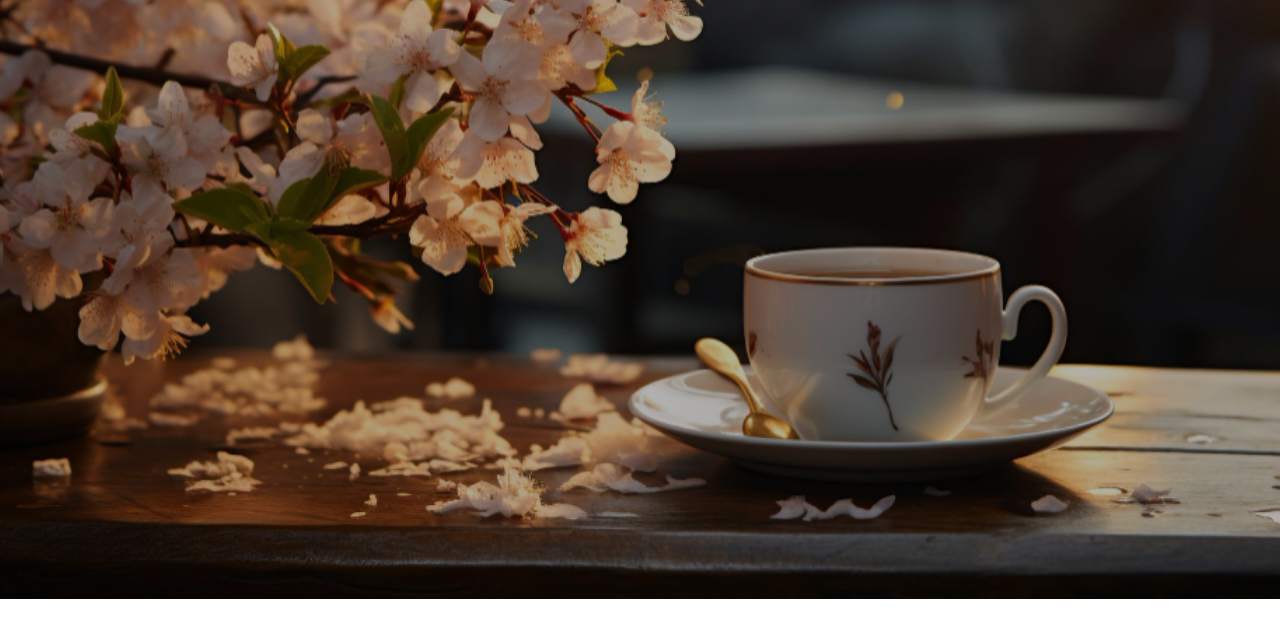
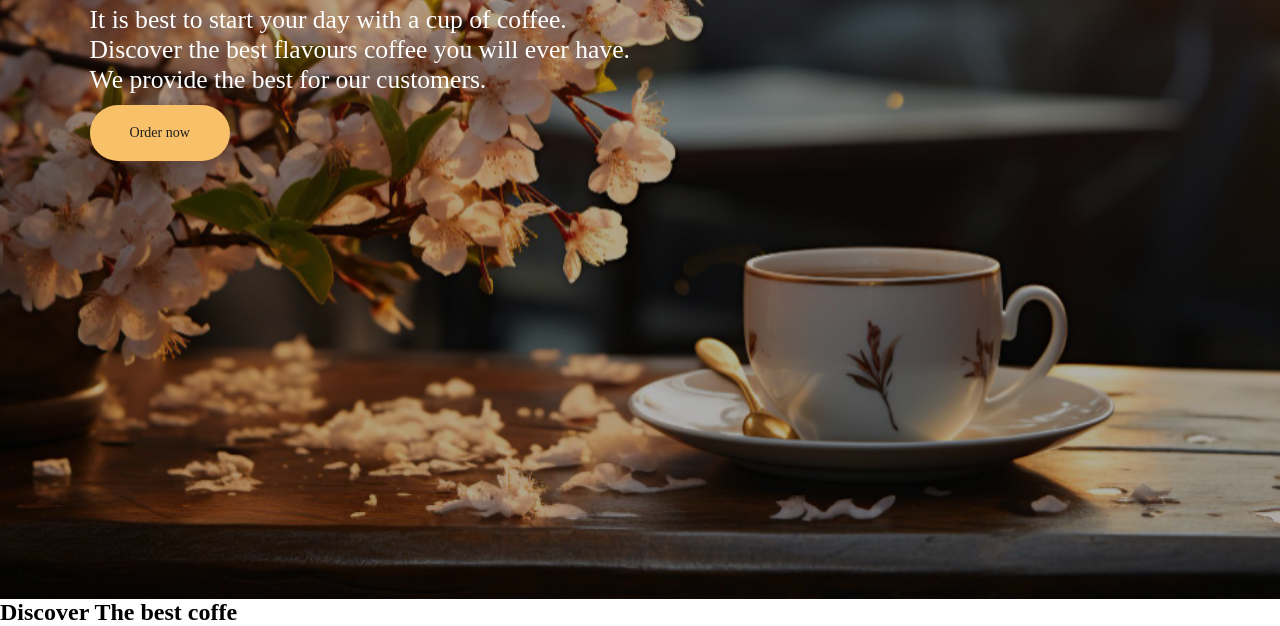
Before and after one commit to LaurentKadeko22/sip-n-splatter-cafe, a plain HTML site: page index.html in a window 1280 px wide. Shown: the part 201-827 px from the top of the page. Before the commit the page ends 800 px from the top, so only its background shows below. Drawn offline with Linux system fonts and the light colour scheme.

Commit message:
The hero section is done

```diff
--- a/assets/css/style.css
+++ b/assets/css/style.css
@@ -50,6 +50,37 @@ nav{
   text-transform: uppercase;
 }
 
+.order-now{
+  background: #F9C06A;
+  color: black;
+  padding: 20px 40px;
+  border-radius: 50px;
+  text-decoration: none;
+  font-size: 14px;
+  color: #1E1E1E;
+}
+
 .signup-btn:hover{
   background-color: #f9c06a9f;
 }
+
+/* information */
+.container{
+  padding: 0 7% ;
+}
+
+.header p, h1{
+  font-size: 2vw;
+  font-weight: 500;
+  color: white;
+  padding: 10px 0;
+}
+
+.order-now{
+  padding: 20px 40px;
+  display: inline-block;
+}
+
+.order-now:hover{
+  background-color: #f9c06a9f;
+}
--- a/index.html
+++ b/index.html
@@ -23,6 +23,21 @@
         </ul>
         <a href="#" class="signup-btn">Sign up</a>
       </nav>
+      <!--  -->
+      <div class="container">
+        <p>We've got your morning covered with</p>
+        <h1>Coffe</h1>
+        <p>
+          It is best to start your day with a cup of coffee. <br />
+          Discover the best flavours coffee you will ever have. <br />
+          We provide the best for our customers.
+        </p>
+        <a href="#" class="order-now">Order now</a>
+      </div>
+    </div>
+    <!-- Discover the best coffe -->
+    <div class="discover">
+      <h2>Discover The best coffe</h2>
     </div>
   </body>
 </html>
```
